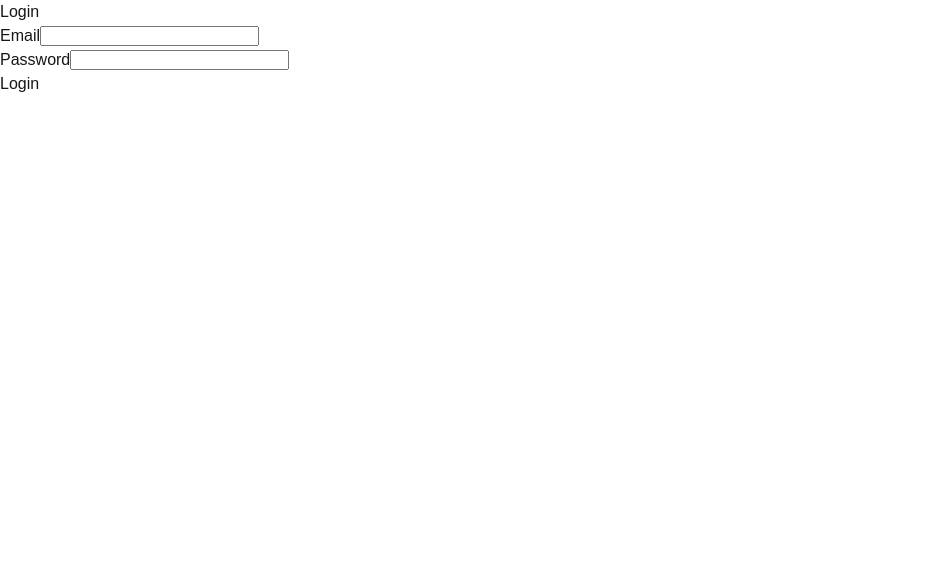
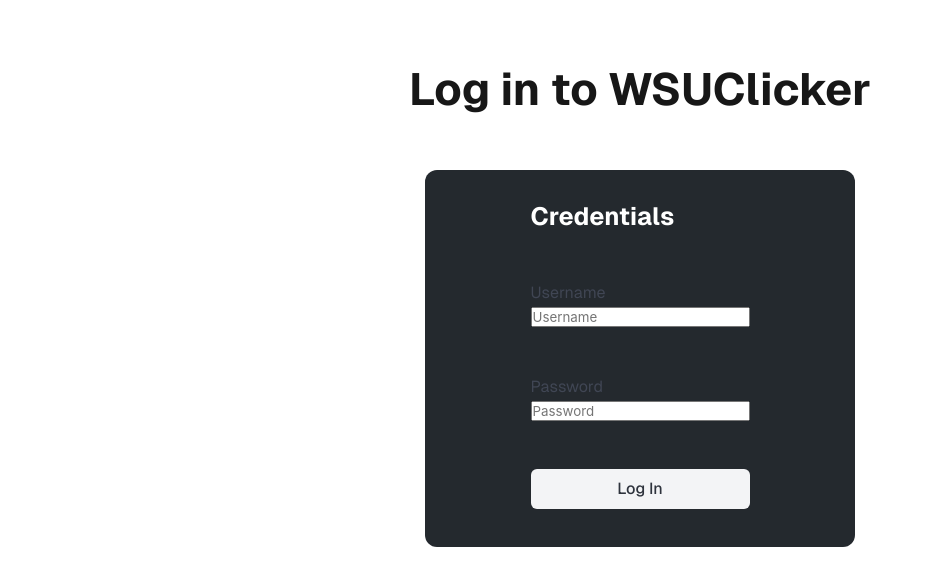
Before and after one commit to donmjoseph/attendance-clicker, a Next.js app in the folder Client/bulma_project/: page / in a window 1280 px wide. Shown: the top 586 px of the page, without its empty margins (0-932 px from the left). Built offline with nearby package versions, Linux system fonts and the light colour scheme.

Commit message:
Update Login page

```diff
--- a/Client/bulma_project/package.json
+++ b/Client/bulma_project/package.json
@@ -18,8 +18,7 @@
     "redux": "^5.0.1",
     "@fortawesome/fontawesome-svg-core": "^6.6.0",
     "@fortawesome/free-solid-svg-icons": "^6.6.0",
-    "@fortawesome/react-fontawesome": "^0.2.2",
-    "bulma": "^1.0.2"
+    "@fortawesome/react-fontawesome": "^0.2.2"
   },
   "devDependencies": {
     "@types/node": "^20",
--- a/Client/bulma_project/src/app/LoginPage.module.css
+++ b/Client/bulma_project/src/app/LoginPage.module.css
@@ -1,53 +1,64 @@
-.login-container {
-    width: 300px;
-    margin: 100px auto;
-    padding: 20px;
-    border: 1px solid #ccc;
-    border-radius: 8px;
-    box-shadow: 0 0 10px rgba(0, 0, 0, 0.1);
+.page {
+  --gray-rgb: 0, 0, 0;
+  --gray-alpha-200: rgba(var(--gray-rgb), 0.08);
+  --gray-alpha-100: rgba(var(--gray-rgb), 0.05);
+
+  --button-primary-hover: #383838;
+  --button-secondary-hover: #f2f2f2;
+
+  display: flex;
+  flex-direction: column;
+  grid-template-rows: 20px 1fr 20px;
+  align-items: center;
+  justify-items: center;
+  height: 100vh;
+  padding: 40px;
+  gap: 20px;
+  font-family: var(--font-geist-sans);
 }
 
-  .h2 {
-    text-align: center;
-    margin-bottom: 20px;
+.pagetop {
+width: 1000px;
+height: 100px;
+align-items: center;
+justify-content: center;
+display: flex;
+font-size: 45px;
+font-weight: 700;
 }
 
-  .form-group {
-    margin-bottom: 15px;
+.loginContainer {
+width: 35%;
+height: 65%;
+gap: 20px;
+display:grid;
+align-items:center;
+justify-content: center;
+background-color: #24292E;
+margin: 0px;
+box-shadow: none;
+padding: 15px 0px 25px 0px;
 }
 
-  .label {
-    display: block;
-    margin-bottom: 5px;
+.loginContent {
+font-size: 15px;
+font-weight: 700;
+color: white;
 }
 
-  .input {
-    width: 100%;
-    padding: 8px;
-    margin: 5px 0 10px;
-    border: 1px solid #ccc;
-    border-radius: 4px;
+.credentials {
+  font-size: 25px;
+  font-weight: 700;
+  color: white;
   }
 
-  .input.error {
-    border-color: red;
+.log {
+width: 1250px;
+height: 600px;
+gap: 20px;
+display: flex;
+align-items: top;
+padding: 10px;
+justify-content: center;
+overflow: hidden;
 }
-
-  .error-message {
-    color: red;
-    font-size: 0.8rem;
-  }
-
-  .login-btn {
-    width: 100%;
-    padding: 10px;
-    background-color: #4CAF50;
-    color: white;
-    border: none;
-    border-radius: 4px;
-    cursor: pointer;
-  }
-
-  .login-btn:hover {
-    background-color: #45a049;
-  }
--- a/Client/bulma_project/src/app/page.tsx
+++ b/Client/bulma_project/src/app/page.tsx
@@ -1,120 +1,26 @@
 'use client'
 import React, { useState } from 'react';
-import './LoginPage.module.css';
 import { useRouter } from "next/navigation";
-import { Provider } from 'react-redux';
-import { useDispatch } from 'react-redux';
-import { setEmail, setFirstName, setLastName, setStudentId } from '@/lib/features/profile/profileSlice';
-import { AppDispatch } from '@/lib/store';
-import { Store } from '@reduxjs/toolkit';
-import { makeStore } from '@/lib/store';
+import styles from './LoginPage.module.css';
 
-interface LoginFormValues {
-  email: string;
-  password: string;
-}
-
-const LoginPage: React.FC = () => {
-
-  const router = useRouter();
-
-  const dispatch = useDispatch<AppDispatch>();
-
-  const goToCourses= () => {
-
-    dispatch(setFirstName("Don"))
-    dispatch(setLastName("Jose"))
-    dispatch(setEmail("don.jose@wsu.edu"))
-    dispatch(setStudentId(1827572))
-    router.push('/makePages');
-  }
-
-  const [formValues, setFormValues] = useState<LoginFormValues>({
-    email: '',
-    password: '',
-  });
-
-  const [errors, setErrors] = useState<LoginFormValues>({
-    email: '',
-    password: '',
-  });
-
-  const handleInputChange = (e: React.ChangeEvent<HTMLInputElement>) => {
-    const { name, value } = e.target;
-    setFormValues({
-      ...formValues,
-      [name]: value,
-    });
-  };
-
-  const validate = (): boolean => {
-    let tempErrors: LoginFormValues = { email: '', password: '' };
-    let isValid = true;
-
-    if (!formValues.email) {
-      tempErrors.email = 'Email is required';
-      isValid = false;
-    } else if (!/\S+@\S+\.\S+/.test(formValues.email)) {
-      tempErrors.email = 'Email is invalid';
-      isValid = false;
-    }
-
-    if (!formValues.password) {
-      tempErrors.password = 'Password is required';
-      isValid = false;
-    } else if (formValues.password.length < 6) {
-      tempErrors.password = 'Password must be at least 6 characters';
-      isValid = false;
-    }
-
-    setErrors(tempErrors);
-    return isValid;
-  };
-
-  const handleSubmit = (e: React.FormEvent<HTMLFormElement>) => {
-    e.preventDefault();
-    if (validate()) {
-      console.log('Form data:', formValues);
-      // Handle successful login logic (e.g., API call)
-    }
-  };
-
+export default function LoginPage() {
   return (
-    <div className="login-container">
-      <h2>Login</h2>
-      <form onSubmit={handleSubmit}>
-        <div className="form-group">
-          <label htmlFor="email">Email</label>
-          <input
-            type="email"
-            id="email"
-            name="email"
-            value={formValues.email}
-            onChange={handleInputChange}
-            className={errors.email ? 'error' : ''}
-          />
-          {errors.email && <div className="error-message">{errors.email}</div>}
+    <div className={styles.page}>
+      <div className={styles.pagetop}>Log in to WSUClicker</div>
+      <div className={styles.log}>
+        <div className={`box ${styles.loginContainer}`}>
+          <div className={styles.credentials}>Credentials</div>
+          <div>
+            <div className={styles.gradeContent}>Username</div>
+            <input type="text" placeholder="Username" id="username"></input>
+          </div>
+          <div>
+            <div className={styles.gradeContent}>Password</div>
+            <input type="text" placeholder="Password" id="password"></input>
+          </div>
+          <button className={`button is-light ${styles.answerButton}`}>Log In</button>
         </div>
-
-        <div className="form-group">
-          <label htmlFor="password">Password</label>
-          <input
-            type="password"
-            id="password"
-            name="password"
-            value={formValues.password}
-            onChange={handleInputChange}
-            className={errors.password ? 'error' : ''}
-          />
-          {errors.password && <div className="error-message">{errors.password}</div>}
-        </div>
-
-        <button onClick={goToCourses} type="submit" className="login-btn">
-          Login
-        </button>
-      </form>
+      </div>
     </div>
   );
-};
-
-export default LoginPage;
+}
```
Also changed, not shown: 1 other file (tests, documents, lock files or other folders). Lines whose indentation alone changed are shown as unchanged.
